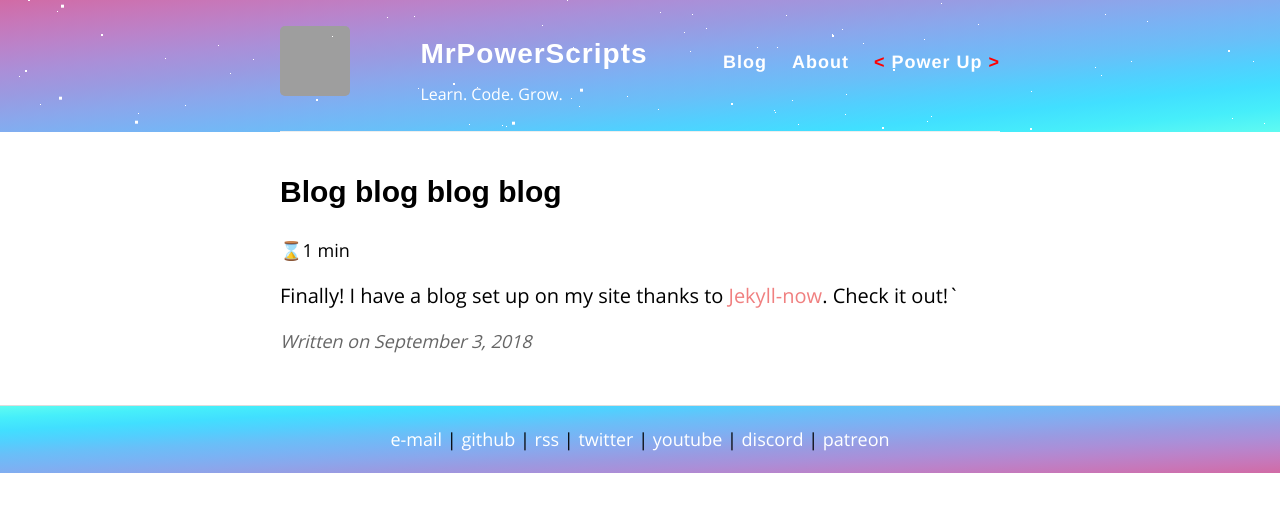
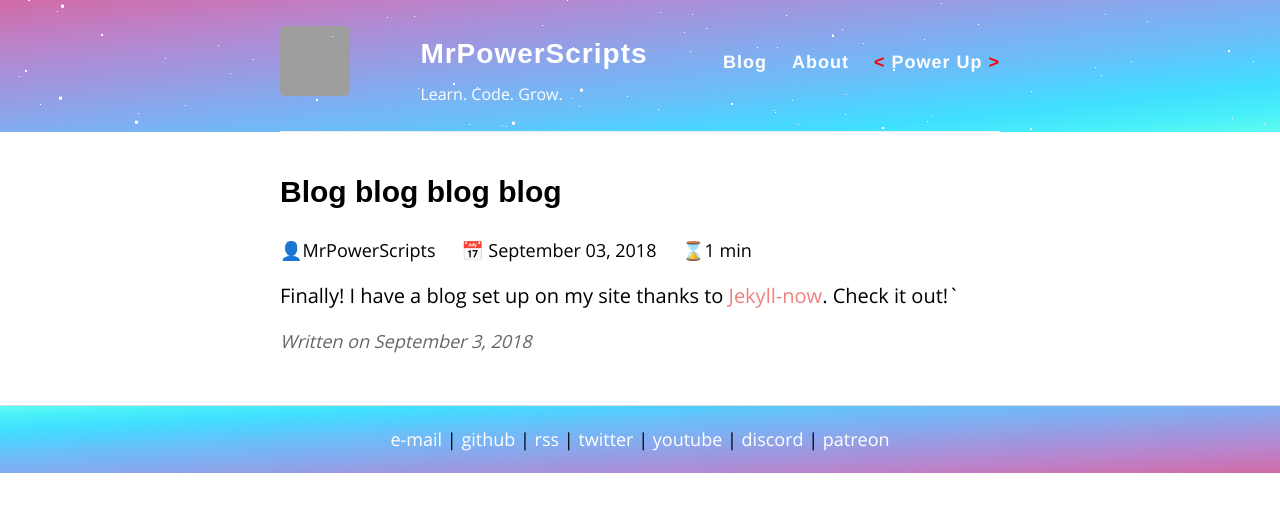
Before and after one commit to MrPowerScripts/MrPowerScripts.com, a Jekyll site: the page built from _posts/2018-09-03-Hello-World.md, in a window 1280 px wide. Shown: the top 512 px of the page. Built offline with Jekyll 4.4.1, drawn with Linux system fonts in a browser that asks for light colours; grey boxes are pictures that could not be loaded.

Commit message:
add more metadata to posts

```diff
--- a/_config.yml
+++ b/_config.yml
@@ -14,12 +14,16 @@ description-long: |
   is to try and automate it entirely. I'll be sharing a lot about that journey of automation while continuing
   other porjects and sharing them here on my blog as well as youtube. Join my on Discord if you have any questions.
 
-
-
 # URL of your avatar or profile pic (you could use your GitHub profile pic)
 avatar: https://avatars2.githubusercontent.com/u/1307942?s=400&v=4
 
-author: MrPowerScripts
+defaults:
+  -
+    scope:
+      path: ""
+      type: "posts" # previously `page` in Jekyll 2.2.
+    values:
+      author: "MrPowerScripts"
 
 #
 # Flags below are optional
--- a/_layouts/post.html
+++ b/_layouts/post.html
@@ -5,6 +5,8 @@ layout: default
 <article class="post">
   <h1>{{ page.title }}</h1>
   <div class="post-menu-bar">
+    <span>👤{{ page.author }}</span>
+    <span>📅 {{ page.date | date: "%B %d, %Y" }}</span>
     {% include read_time.html text=page.content %}
     <a class="edit-button" href="{{ site.github.repository_url }}/tree/master/{{ page.relative_path }}">Edit</a>
   </div>
--- a/index.html
+++ b/index.html
@@ -9,7 +9,11 @@ layout: default
         <h2>
             <a href="{{ site.baseurl }}{{ post.url }}">{{ post.title }}</a>
         </h2>
-        {% include read_time.html text=post.content %}
+        <div class="post-menu-bar">
+          <span>👤{{ post.author }}</span>
+          <span>📅 {{ post.date | date: "%B %d, %Y" }}</span>
+          {% include read_time.html text=post.content %}
+        </div>
         <div class="entry">
             {{ post.excerpt }}
         </div>
--- a/style.scss
+++ b/style.scss
@@ -319,6 +319,13 @@ nav {
   }
 
 .post-menu-bar {
+  display: flex;
+  flex-flow: row wrap;
+  justify-content: left;
+
+  span {
+    margin-right: 2vw;
+  }
 
   .edit-button {
     opacity: 0;
```
